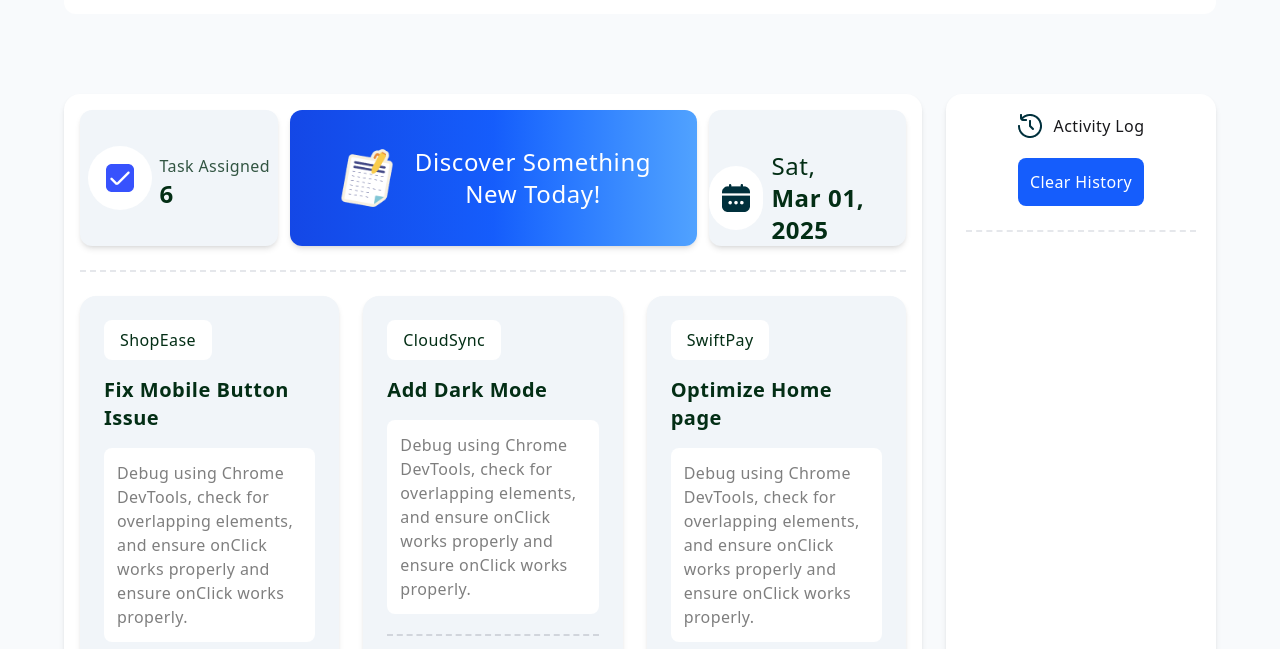
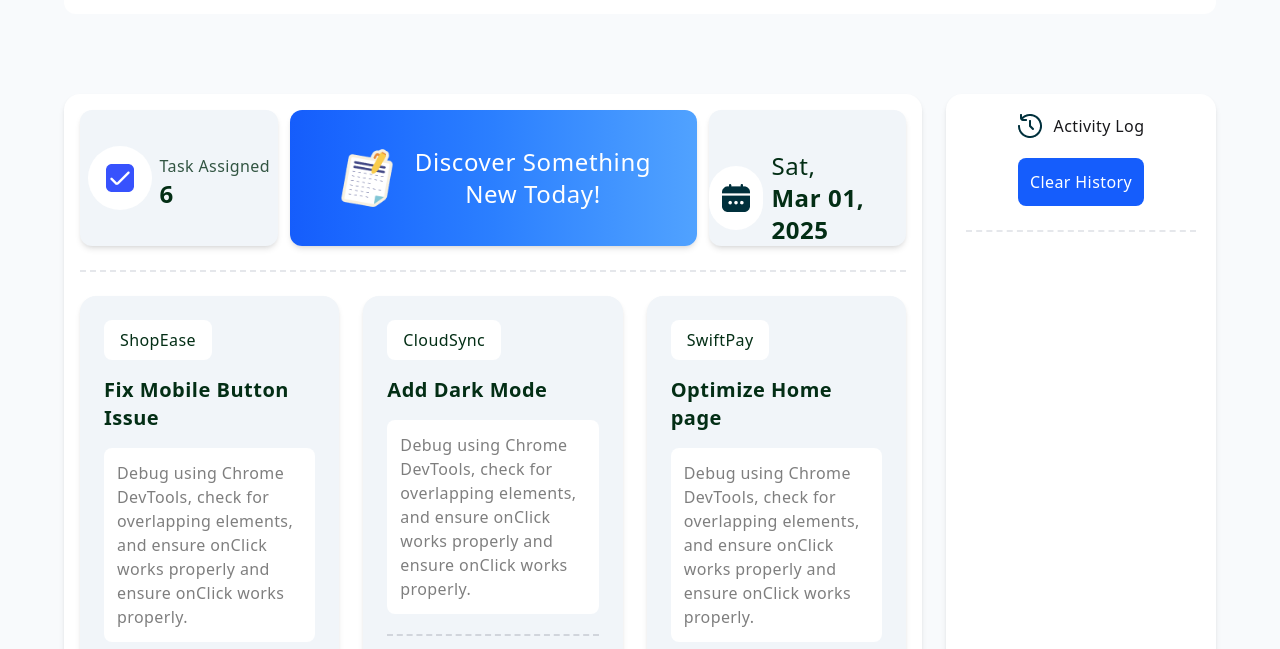
Before and after one commit to tani-rahman/PH5, a plain HTML site: page index.html in a window 1280 px wide. Shown: the part 138-787 px from the top of the page. Drawn offline with nearby package versions, Linux system fonts and the light colour scheme.

Commit message:
color change

```diff
--- a/index.html
+++ b/index.html
@@ -11,7 +11,7 @@
 <link rel="preconnect" href="https://fonts.gstatic.com" crossorigin>
 <link href="https://fonts.googleapis.com/css2?family=Poppins:ital,wght@0,100;0,200;0,300;0,400;0,500;0,600;0,700;0,800;0,900;1,100;1,200;1,300;1,400;1,500;1,600;1,700;1,800;1,900&display=swap" rel="stylesheet">
 
-<title>Assigment</title>
+<title>Assigment desk</title>
 
 </head>
 <body class="bg-slate-50">
@@ -60,7 +60,7 @@
                     </div>
                 </div>
 
-                <button  id="discoverButton" class="col-span-2 bg-gradient-to-r from-blue-700 via-blue-600 to-blue-400 rounded-xl shadow-md">
+                <button  id="discoverButton" class="col-span-2 bg-gradient-to-r from-blue-600 via-blue-500 to-blue-400 rounded-xl shadow-md">
                     <div class="flex justify-center items-center py-9  space-x-4">
                         <div>
                             <img class="w-16 h-16" src="image/board.png" >
```
